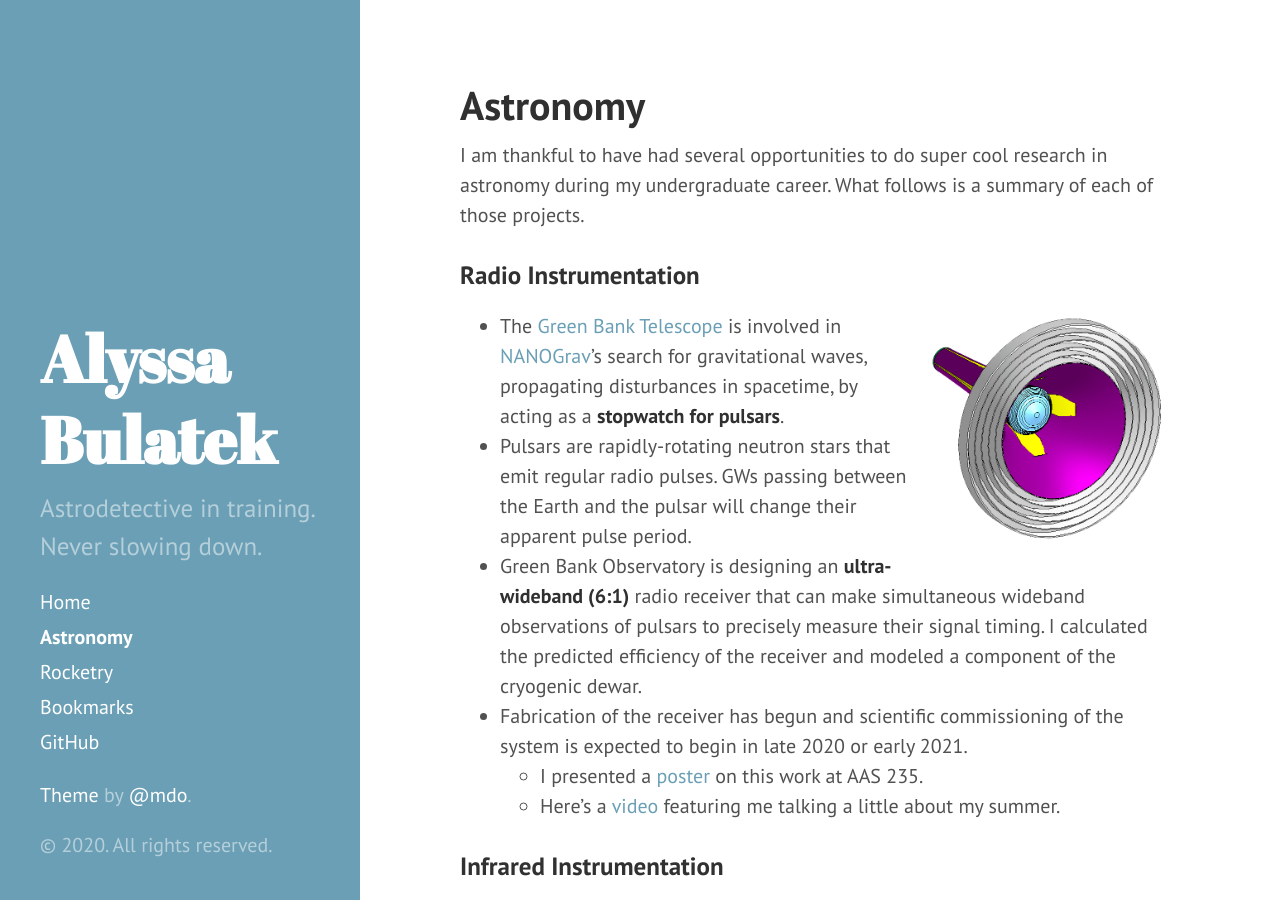
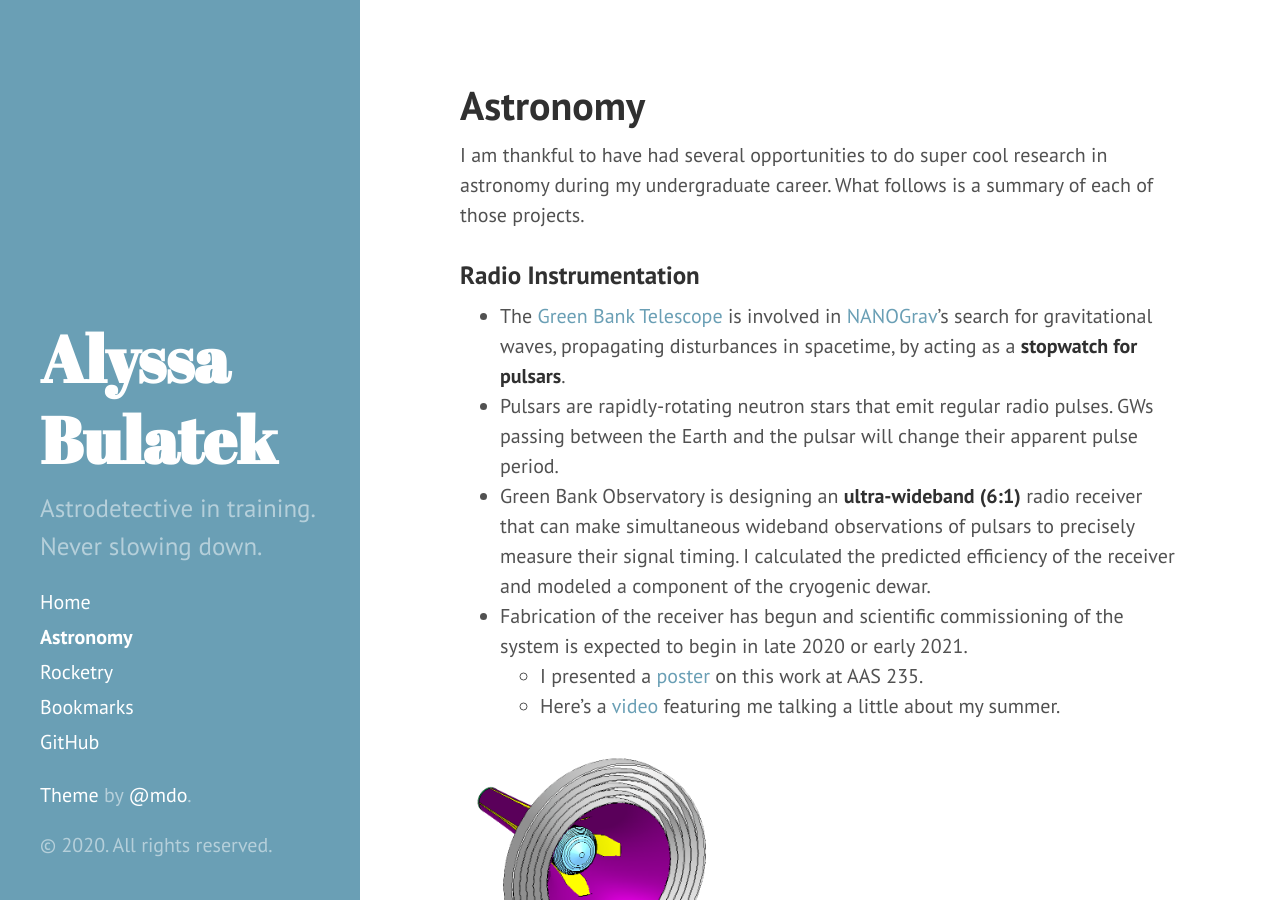
Before and after one commit to abulatek/abulatek.github.io, a Jekyll site: the page built from 01astronomy.md, in a window 1280 px wide and 900 px high. Built offline with Jekyll 4.4.1, drawn with Linux system fonts in a browser that asks for light colours.

Commit message:
Attempted to rearrange photos

```diff
--- a/01astronomy.md
+++ b/01astronomy.md
@@ -8,7 +8,6 @@ I am thankful to have had several opportunities to do super cool research in ast
 
 ### Radio Instrumentation
 
-<img src="https://abulatek.github.io/resources/feed_horn_perspective.png" width="265" align="right" style="padding: 15px;" alt="UWBR feed horn" />
 - The [Green Bank Telescope](https://greenbankobservatory.org/science/telescopes/gbt/) is involved in [NANOGrav](http://nanograv.org/)'s search for gravitational waves, propagating disturbances in spacetime, by acting as a **stopwatch for pulsars**.
 - Pulsars are rapidly-rotating neutron stars that emit regular radio pulses. GWs passing between the Earth and the pulsar will change their apparent pulse period.
 - Green Bank Observatory is designing an **ultra-wideband (6:1)** radio receiver that can make simultaneous wideband observations of pulsars to precisely measure their signal timing. I calculated the predicted efficiency of the receiver and modeled a component of the cryogenic dewar.
@@ -16,22 +15,26 @@ I am thankful to have had several opportunities to do super cool research in ast
   - I presented a [poster](https://abulatek.github.io/resources/GBO_poster.pdf) on this work at AAS 235.
   - Here's a [video](https://www.youtube.com/watch?v=Zfygjjy-36U) featuring me talking a little about my summer.
 
+<img src="https://abulatek.github.io/resources/feed_horn_perspective.png" width="265" align="center" style="padding: 15px;" alt="UWBR feed horn" />
+
 ### Infrared Instrumentation
 
-<img src="https://abulatek.github.io/resources/IPC_relation.png" height="275" align="right" style="padding: 15px;" alt="IPC relationship" />
 - The [Near-Earth Object Camera](https://uanews.arizona.edu/story/uarizona-looks-toward-work-nasa-s-potential-asteroidhunting-space-telescope) (also known as NEO Surveyor) spacecraft is designed to find, track, and characterize **potentially hazardous asteroids** (large and close to the Earth). The University of Rochester is contributing to the NEOCam project by characterizing prototypes of the high sensitivity 16-megapixel cameras that will fly on NEOCam.
 - During the summer of 2018, I participated in the Physics REU at UR. I worked in the infrared detector group with Dr. Judy Pipher, Craig McMurtry, and their graduate students. I wrote an algorithm to correct for an image-blurring effect that plagues long-wavelength (~10-micron) IR detectors called **interpixel capacitance (IPC)**.
 - IPC spreads signal from one pixel to its neighbors via capacitance between the pixels. It has been shown to be **signal-dependent**: the more signal deposited onto a pixel, the less signal gets spread to nearby pixels. So, to correct for IPC effectively, we must measure the relationship between signal spread and signal strength.
   - I presented a [poster](https://abulatek.github.io/resources/UR_poster.pdf) on this work at AAS 233.
   - I wrote an [Astrobites](https://astrobites.org/2018/11/05/ur-interpixel-capacitance/) post about the project.
 
+ <img src="https://abulatek.github.io/resources/IPC_relation.png" height="275" align="center" style="padding: 15px;" alt="IPC relationship" />
+
 ### Galaxies
 
 #### IC 3877
 
-<img src="https://abulatek.github.io/resources/IC3877.png" height="250" align="right" style="padding: 15px;" alt="IC3877 images"/>
 - In the spring of 2018, my Observational Astronomy course at Macalester analyzed 21 cm data from the VLA on KDG 215. In the data cube, another HI source was present off-axis and offset in velocity space from KDG 215. It was IC 3877, a large spiral galaxy that had previously been imaged for SDSS, but never in HI. I ended up imaging IC 3877 for a few reasons. Firstly, I only had experience with small dwarf galaxies, and wanted to see how a large spiral would look in the radio. Secondly, I was interested in seeing if an off-axis primary beam correction could recover the total HI flux measured by a single-dish observation.
 - Doing this imaging work was worth it, as the images were **beautiful**. I calculated an HI flux integral of 32.3 Jy km/s, compared to the ALFALFA result of 32.2 Jy km/s. Within the error for the VLA (10%), these integrals are the same (John Cannon, personal correspondence).
+
+<img src="https://abulatek.github.io/resources/IC3877.png" height="250" align="center" style="padding: 15px;" alt="IC3877 images"/>
 
 #### KDG 215, UGC 11411, and UGC 8245
 
@@ -42,7 +45,6 @@ I am thankful to have had several opportunities to do super cool research in ast
 
 ### Circumstellar Disks
 
-<img src="https://abulatek.github.io/resources/DMTau_bw.png" height="275" align="right" style="padding: 15px;" alt="DM Tau image"/>
 - During summer 2017, I took part in the KNAC REU at Wesleyan University working with Dr. Kevin Flaherty (now at Williams College). I used data from ALMA to **image the dust structure** of three circumstellar disks. For the disks around V4046 Sgr, MWC 480, and DM Tau, we were able to resolve down to spatial scales of 18, 29, and 25 AU respectively.
 - We used **MCMC modeling** to determine the dust-to-gas ratios in the rings in each of the disk as well as disk radii. This modeling work was preliminary, but allowed me to get familiar with MCMC techniques.
 
```
